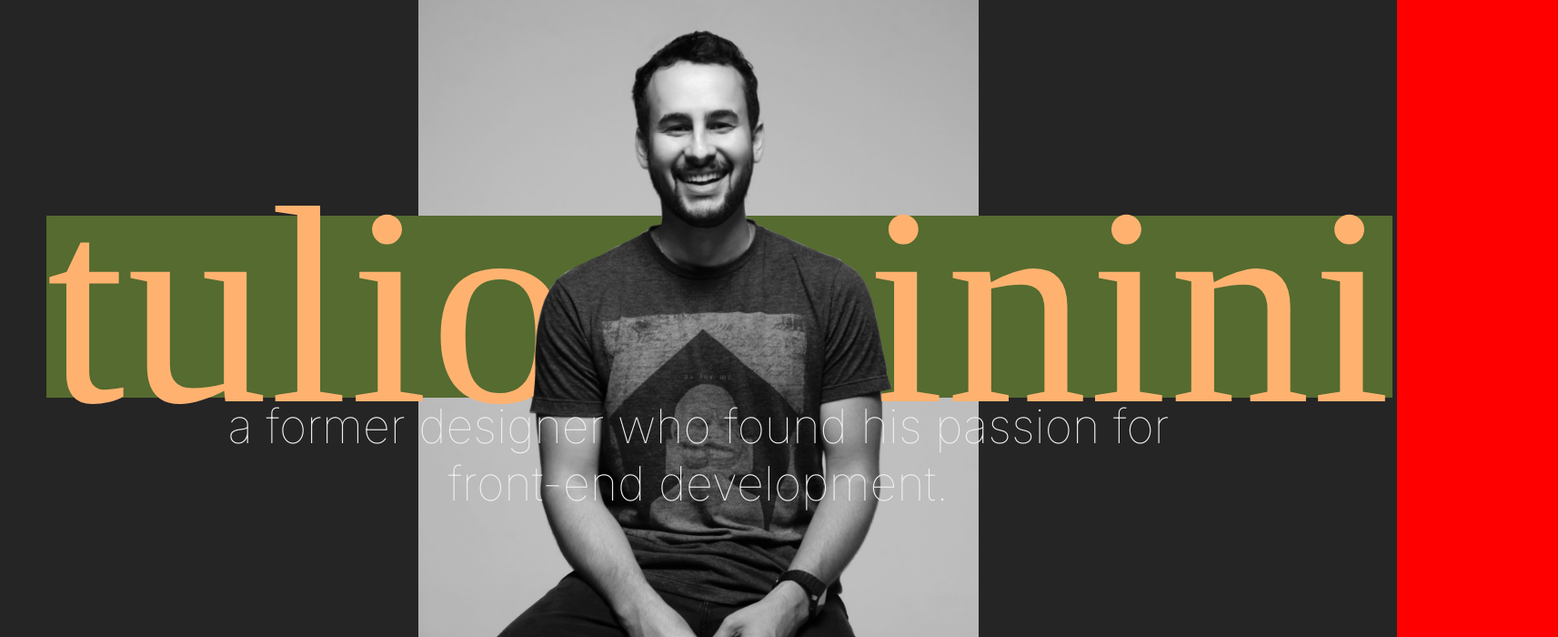
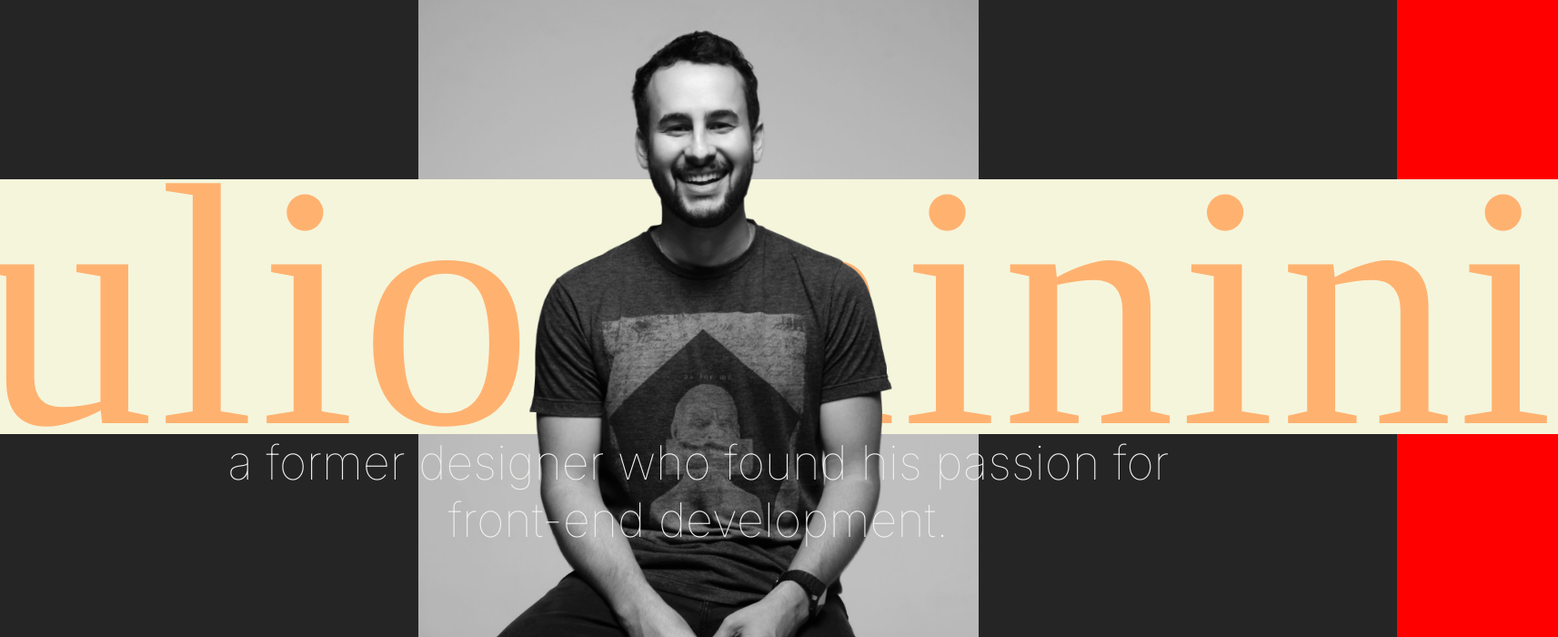
Before and after one commit to t-minini/my-website-v3, a React (Create React App) app: page / in a window 1536 px wide. Shown: the top 700 px of the page at 91% size, 1713 px wide, since content can reach past the window. Built offline with nearby package versions, Linux system fonts and the light colour scheme; a web font is replaced by a local one.

Commit message:
media query done

```diff
--- a/src/components/hero/Hero.module.css
+++ b/src/components/hero/Hero.module.css
@@ -51,204 +51,18 @@
   z-index: 3;
 }
 
-/* MacBook Pro 14"  */
-/* @media only screen and (max-width: 1512px) {
-  .hero__text h1 {
-    font-size: 33rem;
-    letter-spacing: unset;
-  }
-} */
-
-/* iPad Air 820 x 1180  */
-/* @media only screen and (max-width: 820px) {
-  .hero__text {
-    padding-top: 60%;
-  }
-
-  .hero__text h1 {
-    font-size: 18rem;
-    letter-spacing: unset;
-    line-height: 15rem;
-  }
-
-  .hero__text p {
-    font-size: 3.2rem;
-  }
-
-  .img__back {
-    height: 650px;
-    width: 490px;
-    top: 20%;
-  }
-
-  .img__front {
-    height: 650px;
-    width: 490px;
-    top: 20%;
-  }
-} */
-
-/* iPad Air 1180 x 820 (portrait)  */
-/* @media only screen and (max-width: 1180px) and (orientation: landscape) {
-  .hero__text {
-    padding-top: 25%;
-  }
-
-  .hero__text h1 {
-    font-size: 23rem;
-    letter-spacing: 0.5rem;
-    line-height: 15rem;
-  }
-
-  .hero__text p {
-    font-size: 4rem;
-  }
-
-  .img__back {
-    height: 650px;
-    width: 490px;
-    top: 10%;
-  }
-
-  .img__front {
-    height: 650px;
-    width: 490px;
-    top: 10%;
-  }
-} */
-
-/* iPhone 11 Pro Max / XR 414 x 896  */
-/* @media only screen and (max-width: 414px) {
-  .hero__text {
-    padding-top: 85%;
-  }
-
-  .hero__text h1 {
-    font-size: 7rem;
-    letter-spacing: 0.7rem;
-    line-height: 5rem;
-  }
-
-  .hero__text p {
-    font-size: 1.5rem;
-  }
-
-  .img__back {
-    height: 400px;
-    width: 300px;
-    top: 25%;
-  }
-
-  .img__front {
-    height: 400px;
-    width: 300px;
-    top: 25%;
-  }
-} */
-
-/* iPhone 11 Pro Max / XR 896 x 414 (portrait) */
-/* @media only screen and (min-width: 805px) and (max-width: 896px) and (orientation: landscape) {
-  .hero__text {
-    padding-top: 15%;
-  }
-
-  .hero__text h1 {
-    font-size: 15rem;
-    letter-spacing: 0.8rem;
-    line-height: 11rem;
-  }
-
-  .hero__text p {
-    font-size: 2.5rem;
-  }
-
-  .img__back {
-    height: 100%;
-    width: 305px;
-    top: 0;
-  }
-
-  .img__front {
-    height: 100%;
-    width: 305px;
-    top: 0;
-  }
-} */
-
-/* iPhone 13 Pro 390 x 844  */
-@media only screen and (max-width: 390px) {
-  /* not needed */
-}
-
-/* iPhone SE 375 x 667  */
-/* @media only screen and (max-width: 375px) {
-  .hero__text {
-    padding-top: 70%;
-  }
-
-  .hero__text h1 {
-    font-size: 7.1rem;
-    letter-spacing: 0.5rem;
-  }
-
-  .hero__text p {
-    font-size: 1.4rem;
-  }
-
-  .img__back {
-    height: 400px;
-    width: 300px;
-    top: 20%;
-  }
-
-  .img__front {
-    height: 400px;
-    width: 300px;
-    top: 20%;
-  }
-} */
-
-/* iPhone SE 667 x 375 (portrait) */
-/* @media only screen and (min-width: 667px) and (max-width: 667px) and (orientation: landscape) {
-  .hero__text {
-    padding-top: 16%;
-  }
-
-  .hero__text h1 {
-    font-size: 12rem;
-    letter-spacing: 0.8rem;
-    line-height: 9rem;
-  }
-
-  .hero__text p {
-    font-size: 2.5rem;
-  }
-
-  .img__back {
-    height: 100%;
-    width: 280px;
-    top: 0;
-  }
-
-  .img__front {
-    height: 100%;
-    width: 280px;
-    top: 0;
-  }
-} */
-
 /* SMARTPHONES PORTRAIT */
 @media only screen and (max-width: 480px) and (orientation: portrait) {
   .hero__text h1 {
     background-color: red;
     font-size: 7.1rem;
-    letter-spacing: 0.5rem;
+    letter-spacing: 0.3rem;
     line-height: 5rem;
     margin-left: 4%;
   }
 
   .hero__text p {
-    font-size: 1.6rem;
+    font-size: 1.4rem;
   }
 
   .img__back {
@@ -265,13 +79,13 @@
   .hero__text h1 {
     background-color: aqua;
     font-size: 13.5rem;
-    letter-spacing: 0.7rem;
+    letter-spacing: 0.5rem;
     line-height: 8rem;
     margin-left: 3%;
   }
 
   .hero__text p {
-    font-size: 2.6rem;
+    font-size: 2.3rem;
   }
 
   .img__back {
@@ -316,7 +130,7 @@
   }
 
   .hero__text p {
-    font-size: 4rem;
+    font-size: 3.8rem;
   }
 }
 
@@ -330,7 +144,7 @@
   }
 
   .hero__text p {
-    font-size: 3.4rem;
+    font-size: 3.2rem;
   }
 
   .img__back {
@@ -366,7 +180,7 @@
   }
 
   .hero__text p {
-    font-size: 4.3rem;
+    font-size: 4rem;
   }
 
   .img__back {
@@ -383,15 +197,24 @@
   .hero__text h1 {
     background-color: darkolivegreen;
     font-size: 31rem;
-    /* letter-spacing: 0; */
-    line-height: 20rem;
+    line-height: 19rem;
+  }
+
+  .hero__text p {
+    font-size: 4.5rem;
+  }
+}
+
+/* EXTRA LARGE SCREENS, TV PORTRAIT */
+@media only screen and (min-width: 1520px) and (orientation: landscape) {
+  .hero__text h1 {
+    background-color: beige;
+    font-size: 38rem;
+    letter-spacing: 0.5rem;
+    line-height: 28rem;
   }
 
   .hero__text p {
     font-size: 5.2rem;
   }
 }
-
-/* EXTRA LARGE SCREENS, TV PORTRAIT */
-@media only screen and (min-width: 1201px) and (orientation: portrait) {
-}
```
